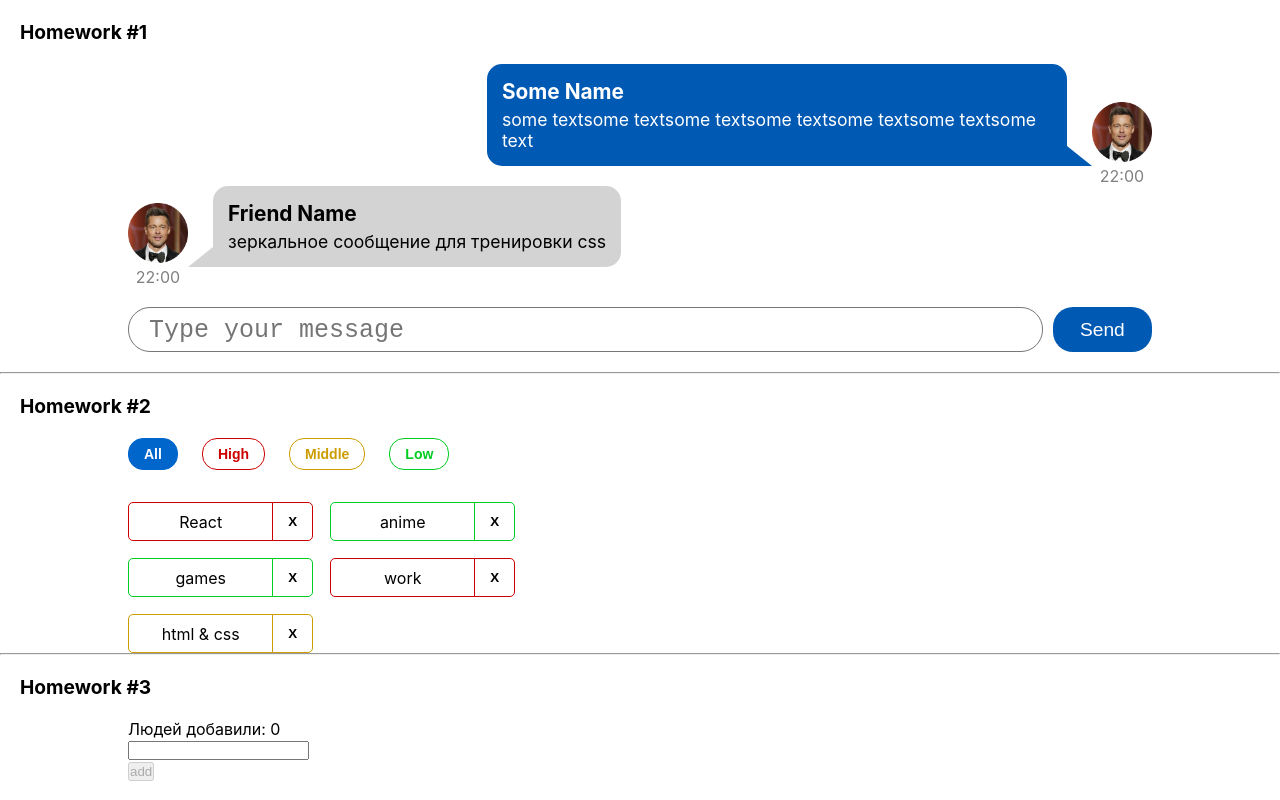
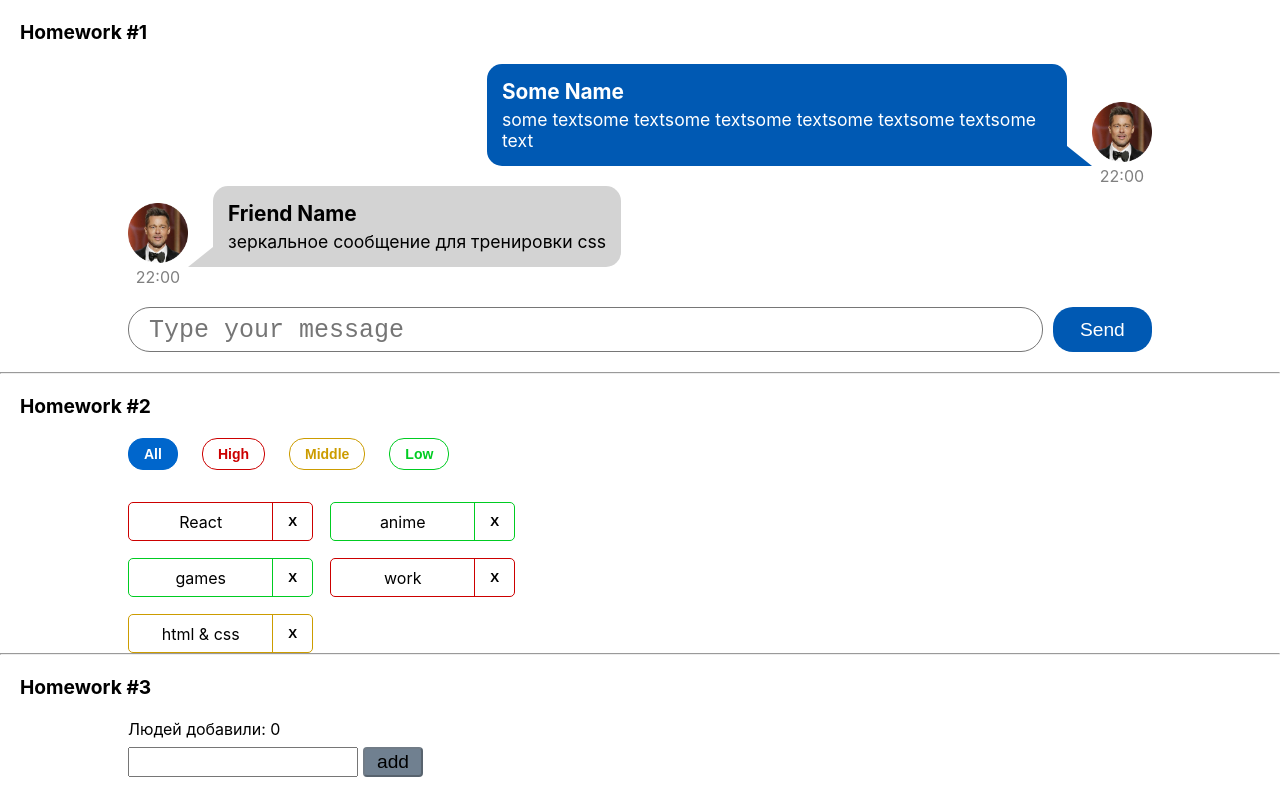
Before and after one commit to vbsm11/homeworks, a React (Create React App) app: page / in a window 1280 px wide. Built offline with nearby package versions, Linux system fonts and the light colour scheme.

Commit message:
hw3 styles

```diff
--- a/src/s2-homeworks/hw03/Greeting.module.css
+++ b/src/s2-homeworks/hw03/Greeting.module.css
@@ -2,34 +2,55 @@
 }
 
 .inputAndButtonContainer {
+    min-width: 300px;
+    display: flex;
+    justify-content: flex-start;
+    margin-top: 8px;
+    margin-bottom: 8px;
 }
 
 .error {
+    color: red
 }
 
 .input {
+    width: 230px;
+    height: 30px;
+    padding-left: 3px;
 }
 
-.input:focus {
-}
 
 .errorInput {
+    outline: none;
+    border: 1px solid red;
 }
 
 .button {
+    margin-left: 5px;
+    background-color: #0059b3;
+    color: white;
+    width: 60px;
+    height: 30px;
+    border-radius: 4px;
+    font-size: 120%;
 }
 
 .button:focus {
+    color: #0066cc;
 }
 
 .button:active {
 }
 
 .button:disabled {
-}
-
-.text {
+    background-color: slategrey;
+    color: black;
+    font-weight: lighter;
 }
 
 .greeting {
+    margin-top: 10px;
+    margin-bottom: 15px;
+    font-size: 140%;
+    font-weight: bolder;
 }
--- a/src/s2-homeworks/hw03/Greeting.tsx
+++ b/src/s2-homeworks/hw03/Greeting.tsx
@@ -26,7 +26,7 @@ const Greeting: React.FC<GreetingPropsType> = (
         lastUserName,
     } // деструктуризация пропсов
 ) => {
-    const inputClass = error? s.errorInput: s.input
+    const inputClass = error? `${s.input} ${s.errorInput}`: s.input
 
     return (
         <div id={'hw3-form'} className={s.greetingForm}>
```
